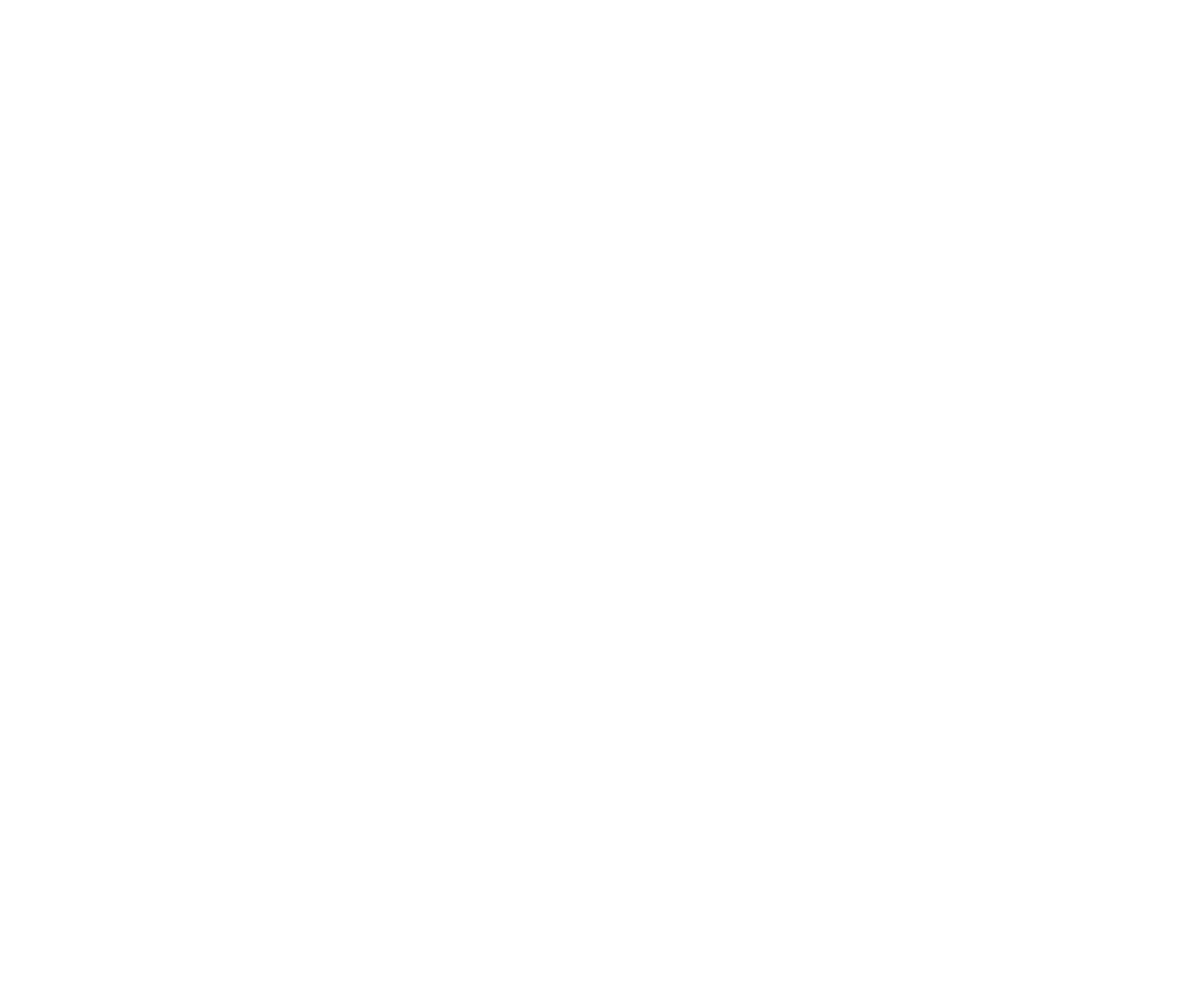
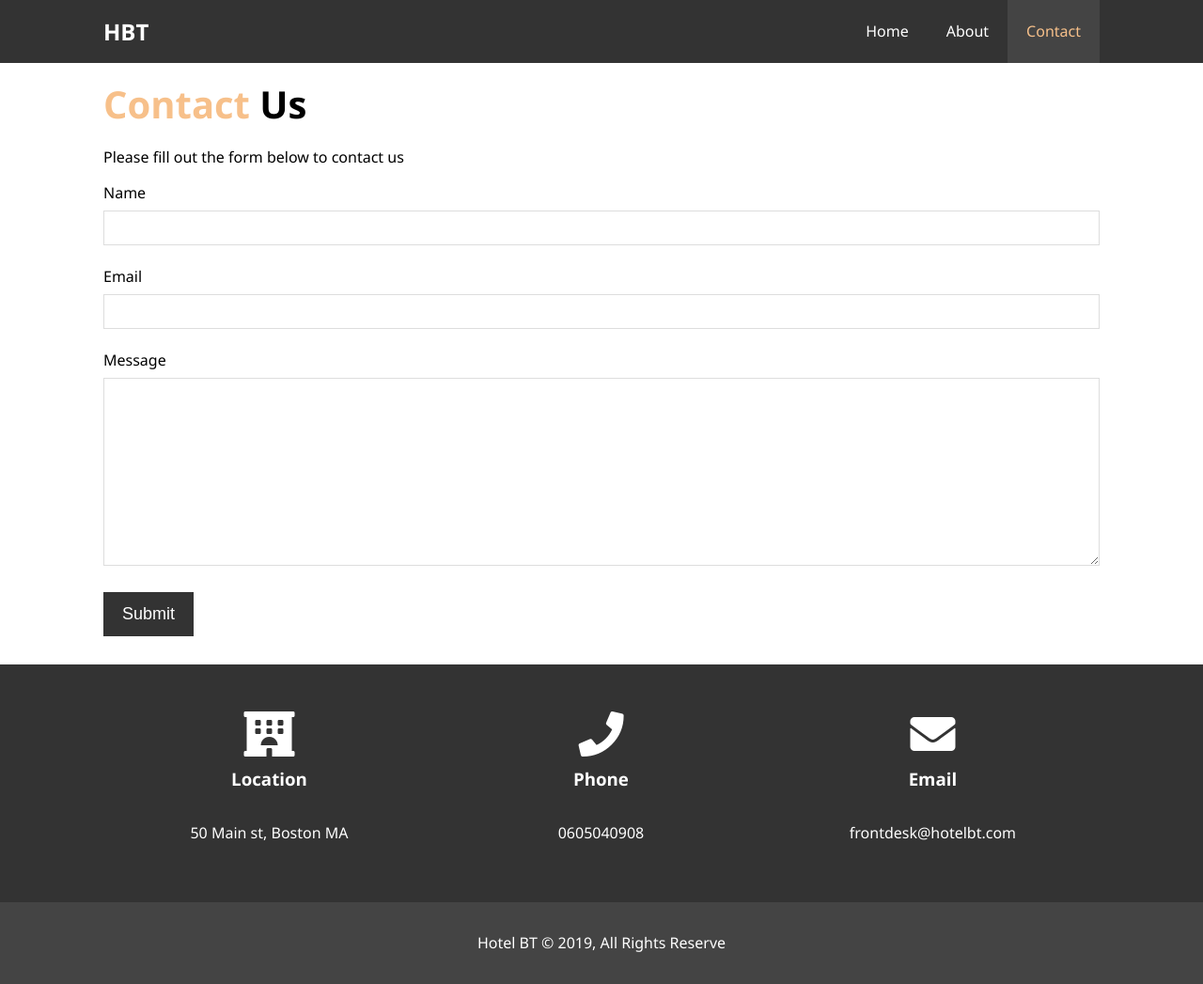
Before and after one commit to Aemonicus/Hotel-BT, a plain HTML site: page contact.html in a window 1280 px wide. Shown: the whole page at 94% size. Before the commit the page ends 800 px from the top, so only its background shows below. Drawn offline with Linux system fonts and the light colour scheme.

Commit message:
Fin contactpage

```diff
--- a/contact.html
+++ b/contact.html
@@ -0,0 +1,75 @@
+<!DOCTYPE html>
+<html lang="en">
+<head>
+   <meta charset="UTF-8">
+   <meta name="viewport" content="width=device-width, initial-scale=1.0">
+   <meta http-equiv="X-UA-Compatible" content="ie=edge">
+   <meta name="description" content="Welcome to the most extraordinary hotel in Boston Massachusetts">
+   <meta name="keywords" content="hotel, boston hotel, new england hotel">
+   <link rel="stylesheet" href="https://use.fontawesome.com/releases/v5.8.1/css/all.css" integrity="sha384-50oBUHEmvpQ+1lW4y57PTFmhCaXp0ML5d60M1M7uH2+nqUivzIebhndOJK28anvf" crossorigin="anonymous">
+   <link rel="stylesheet" href="css/style.css">
+   <title>Hotel BT | Contact</title>
+</head>
+<body>
+   <header>
+      <nav id="navbar">
+         <div class="container">
+            <h1 class="logo"><a href="index.html">HBT</a></h1>
+            <ul>
+               <li><a href="index.html">Home</a></li>
+               <li><a href="about.html">About</a></li>
+               <li><a class="current" href="contact.html">Contact</a></li>
+            </ul>
+         </div>
+      </nav>
+   </header>
+
+   <section id="contact-form" class="py-3">
+      <div class="container">
+         <h1 class="l-heading"><span class="text-primary">Contact</span> Us</h1>
+         <p>Please fill out the form below to contact us</p>
+         <form action="process.php">
+            <div class="form-group">
+               <label for="name">Name</label>
+               <input type="text" name="name" id="name">
+            </div>
+            <div class="form-group">
+               <label for="email">Email</label>
+               <input type="email" name="email" id="email">
+            </div>
+            <div class="form-group">
+               <label for="message">Message</label>
+               <textarea name="message" id="message"></textarea>
+            </div>
+            <button type="submit" class="btn">Submit</button>
+         </form>
+      </div>
+   </section>
+
+   <section id="contact-info" class="bg-dark">
+      <div class="container">
+         <div class="box">
+            <i class="fas fa-hotel fa-3x"></i>
+            <h3>Location</h3>
+            <p>50 Main st, Boston MA</p>
+         </div>
+         <div class="box">
+            <i class="fa fa-phone fa-3x"></i>
+               <h3>Phone</h3>
+               <p>0605040908</p>
+         </div>
+         <div class="box">
+            <i class="fas fa-envelope fa-3x"></i>
+            <h3>Email</h3>
+            <p>frontdesk@hotelbt.com</p>
+         </div>
+      </div>
+   </section>
+
+   <footer id="main-footer">
+      <p>Hotel BT &copy 2019, All Rights Reserve </p>
+   </footer>
+
+<script src="app.js"></script>
+</body>
+</html>
--- a/css/style.css
+++ b/css/style.css
@@ -118,7 +118,7 @@ p {
    text-align: center;
 }
 
-#navbar a:hover, #navbar a.current {
+#navbar ul li a:hover, #navbar ul li a.current {
    background: #444;
    color: #f7c08a;
 }
@@ -221,6 +221,27 @@ padding-bottom: 40px;
    border-radius: 50%;
 }
 
+/* Contact Form */
+#contact-form .form-group {
+   margin-bottom: 20px;
+}
+#contact-form label {
+   display: block;
+   margin-bottom: 5px;
+}
+#contact-form input, #contact-form textarea {
+   width: 100%;
+   padding: 10px;
+   border: 1px #ddd solid;
+}
+#contact-form input:focus, #contact-form textarea:focus {
+outline: none;
+border-color: #f7c08a;
+}
+#contact-form textarea {
+   height: 200px;
+}
+
 /* Footer */
 #main-footer {
    text-align: center;
```
Also changed, not shown: index.html (+1 -1 lines).
